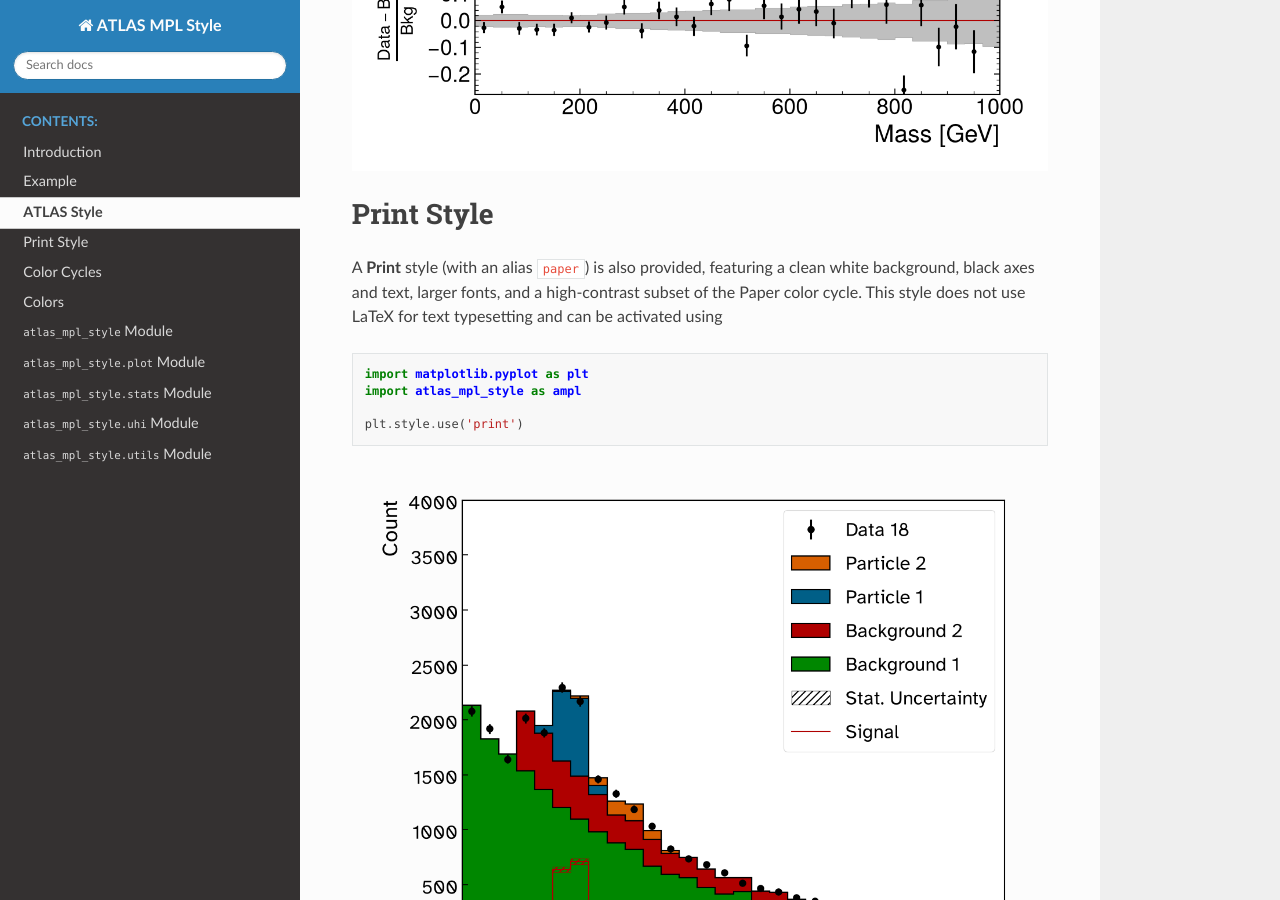
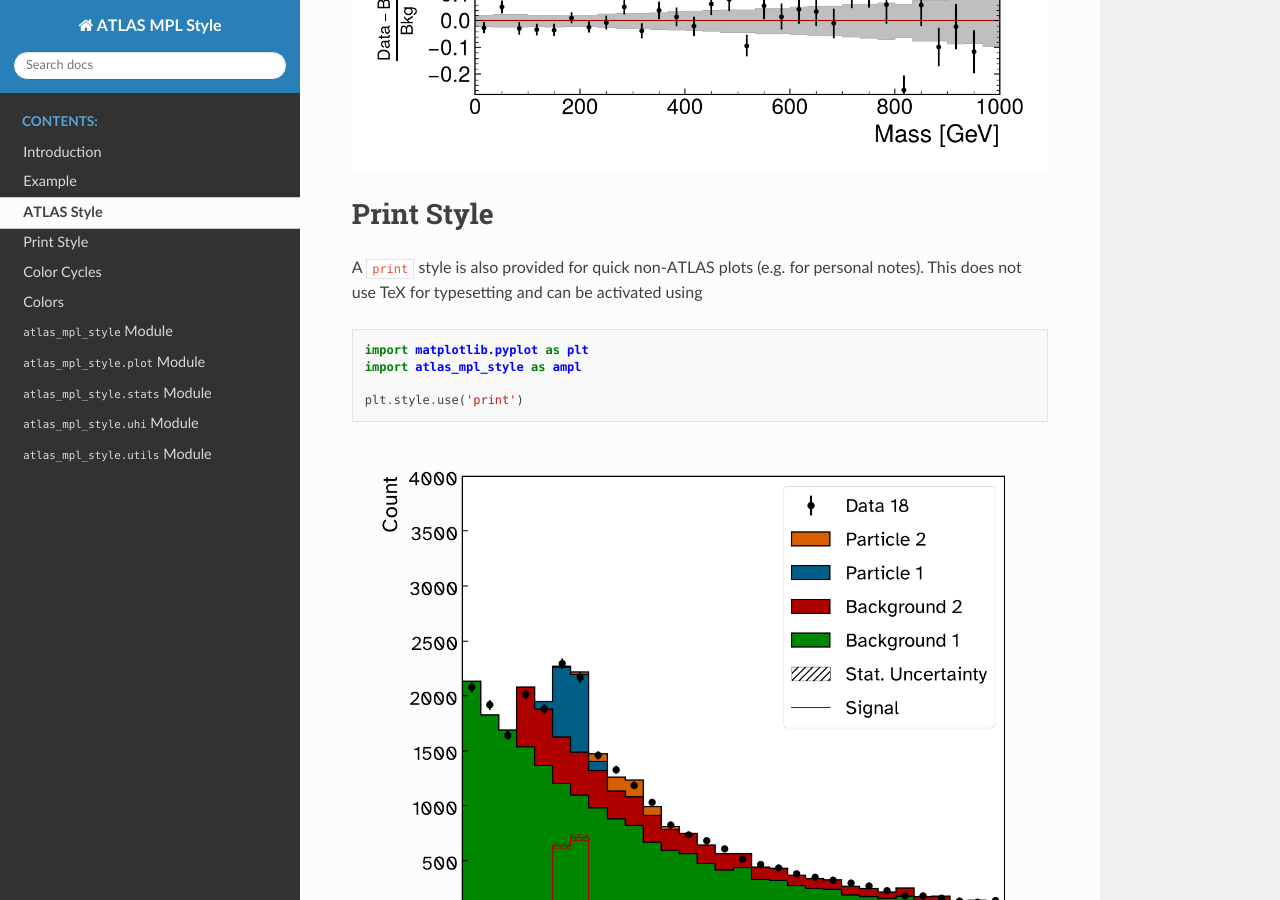
Before and after one commit to beojan/atlas-mpl, a Sphinx documentation site: the page built from docs/styles.rst, in a window 1280 px wide and 900 px high, scrolled down 1060 px. Built offline with Sphinx 7.4.7 and the Read the Docs theme 3.1.0, drawn with Linux system fonts in a browser that asks for light colours.

Commit message:
docs: rename example plot to ATLAS_example.png and update print style description

```diff
--- a/README.rst
+++ b/README.rst
@@ -24,7 +24,7 @@
   `Oceanic Next <https://github.com/voronianski/oceanic-next-color-scheme>`__
   theme
 
-.. image:: docs/output_19_0.png
+.. image:: docs/ATLAS_example.png
    :alt: Example ATLAS plot
 
 UHI and the PlottableHistogram protocol
--- a/docs/examples.rst
+++ b/docs/examples.rst
@@ -130,4 +130,4 @@
 
 Output
 ------
-.. image:: output_19_0.png
+.. image:: ATLAS_example.png
--- a/docs/styles.rst
+++ b/docs/styles.rst
@@ -18,13 +18,13 @@
 ``ampl.set_ylabel`` functions, to ensure they are correctly
 right / top aligned.
 
-.. image:: output_19_0.png
+.. image:: ATLAS_example.png
    :alt: ATLAS style example plot
 
 Print Style
 ===========
 
-A **Print** style (with an alias ``paper``) is also provided, featuring a clean white background, black axes and text, larger fonts, and a high-contrast subset of the Paper color cycle. This style does not use LaTeX for text typesetting and can be activated using ::
+A ``print`` style is also provided for quick non-ATLAS plots (e.g. for personal notes). This does not use TeX for typesetting and can be activated using ::
 
   import matplotlib.pyplot as plt
   import atlas_mpl_style as ampl
```
Also changed, not shown: docs/ATLAS_example.png (renamed from docs/output_19_0.png).
